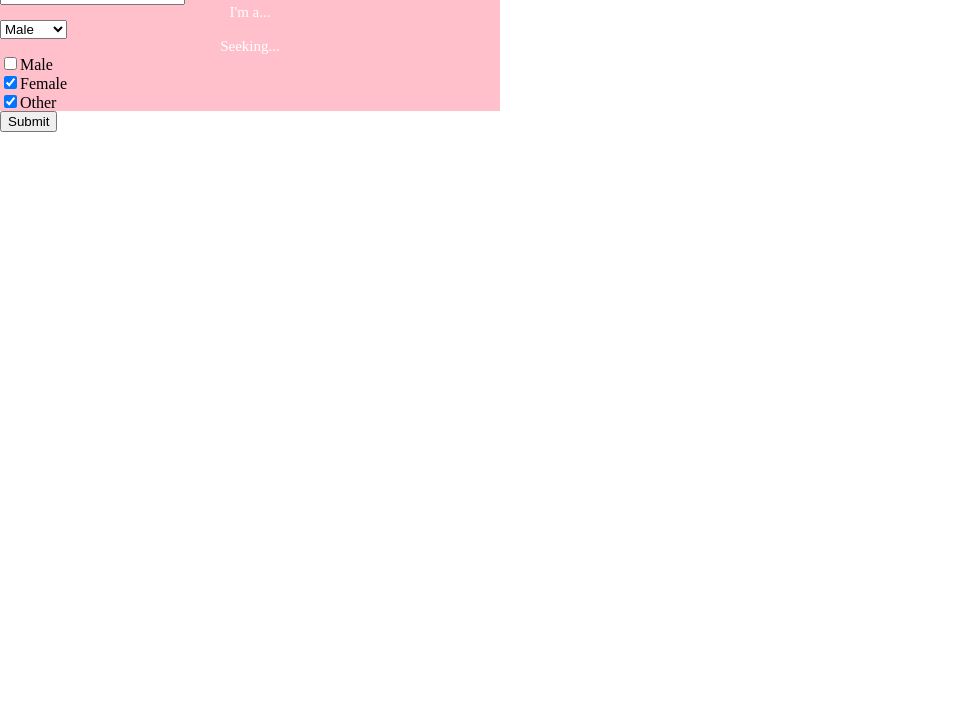
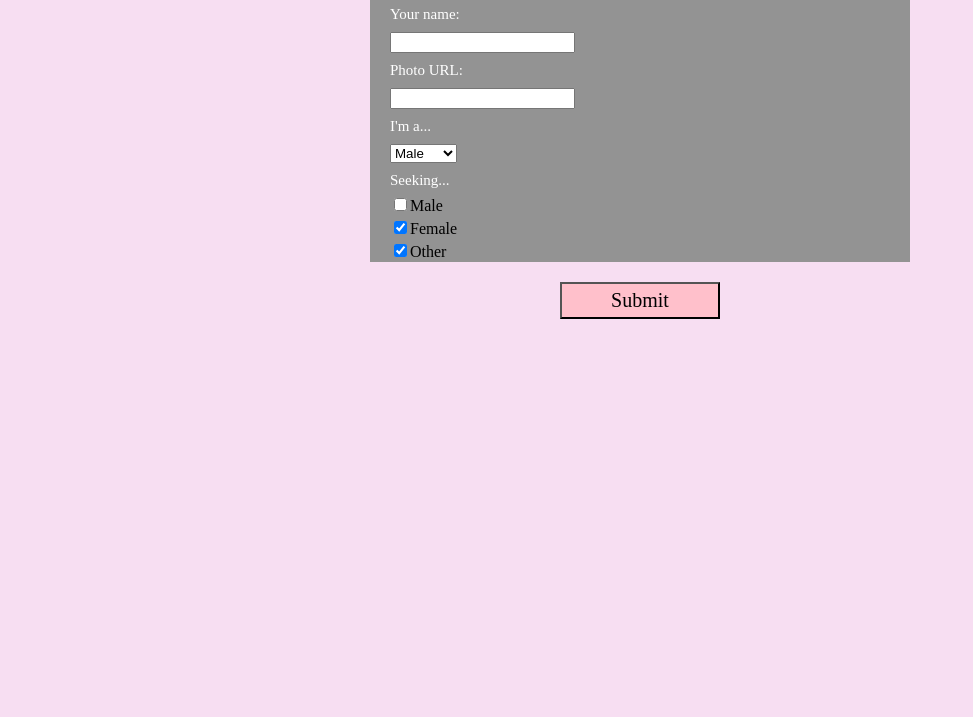
Before and after one commit to AbcAbcwebd/Friend-Finder, a website: page public/survey.html in a window 1280 px wide. Shown: the part 83-800 px from the top of the page, without its empty margins (0-973 px from the left). Drawn offline with nearby package versions, Linux system fonts and the light colour scheme; no server answers.

Commit message:
Survey page styled.

```diff
--- a/public/style.css
+++ b/public/style.css
@@ -4,16 +4,27 @@
 }
 
 #survey-form {
-	width: 500px;
-	background: pink;
+	width: 80%;
+	max-width: 500px;
+	margin-left: auto;
+    margin-right: auto;
+    background: #939393;
+    margin-top: 10px;
+    padding-top: 10px;
+    padding-left: 20px;
+    padding-right: 20px;
 }
 
 .diss {
 	float: left;
+	font-size: 12px;
+	color: black;
 }
 
 .agr {
 	float: right;
+	font-size: 12px;
+	color: black;
 }
 
 
@@ -60,7 +71,7 @@
 	background: url('/images/love.jpg');
 }
 
-h1, p {
+h1, h2, p {
 	font-family: 'Merriweather', serif;
 	text-align: center;
 	color: white;
@@ -68,6 +79,10 @@ h1, p {
 
 h1 {
 	font-size: 45px;
+}
+
+h2 {
+	font-size: 35px;
 }
 
 p {
@@ -99,3 +114,53 @@ p {
 #survey-link {
 	background: pink;
 }
+
+#survey-body {
+	background: #f7def2;
+}
+
+.question {
+	font-size: 20px;
+	margin-bottom: 10px;
+	margin-top: 20px;
+	color: black;
+}
+
+#survey-header {
+	margin: 30px 10px 10px 10px;
+	color: black;
+}
+
+#submit-survey-btn {
+	padding: 5px 10px 5px 10px;
+	background: pink;
+	color: black;
+	font-size: 20px;
+    margin-top: 20px;
+    margin-bottom: 20px;
+    text-align: center;
+    display: block;
+    margin-left: auto;
+    margin-right: auto;
+    width: 8em;
+    font-family: 'Merriweather', serif;
+}
+
+.special-label {
+	text-align: left;
+	margin-top: 5px;
+	margin-bottom: 5px;
+}
+
+.modal-content h1, .modal-content h2 {
+	color: black;
+	margin-top: 10px;
+}
+
+.modal-content img {
+	width: 50%;
+	display: block;
+    margin-left: auto;
+    margin-right: auto;
+ 	margin-top: 20px;
+}
--- a/public/survey.html
+++ b/public/survey.html
@@ -9,23 +9,23 @@
 	<link rel="stylesheet" type="text/css" href="reset.css">
 	<link rel="stylesheet" type="text/css" href="style.css">
 </head>
-<body>
-	<h2>Main Survey</h2>
+<body id="survey-body">
+	<h2 id="survey-header">Main Survey</h2>
 	<form id="survey-form">
-	<p>Your name:</p>
-	<input type="text" id="name-input">
-	<p>Photo URL:</p>
-	<input type="text" id="photo-input">
-	<p>I'm a...</p>
-	<select id="gender-select">
+	<p class='special-label'>Your name:</p>
+	<input type="text" id="name-input" class='special-label'>
+	<p class='special-label'>Photo URL:</p>
+	<input type="text" id="photo-input" class='special-label'>
+	<p class='special-label'>I'm a...</p>
+	<select id="gender-select" class='special-label'>
 	  <option value="male">Male</option>
 	  <option value="female">Female</option>
 	  <option value="other">Other</option>
 	</select>
-	<p>Seeking...</p>
-	<input type="checkbox" name="preference" value="male">Male<br>
-    <input type="checkbox" name="preference" value="female" checked>Female<br>
-    <input type="checkbox" name="preference" value="other" checked>Other<br>
+	<p class='special-label'>Seeking...</p>
+	<input type="checkbox" name="preference" value="male" class='special-label'>Male<br>
+    <input type="checkbox" name="preference" value="female" checked class='special-label'>Female<br>
+    <input type="checkbox" name="preference" value="other" class='special-label' checked>Other<br>
 	</form>
 	<button id="submit-survey-btn">Submit</button>
 
```
